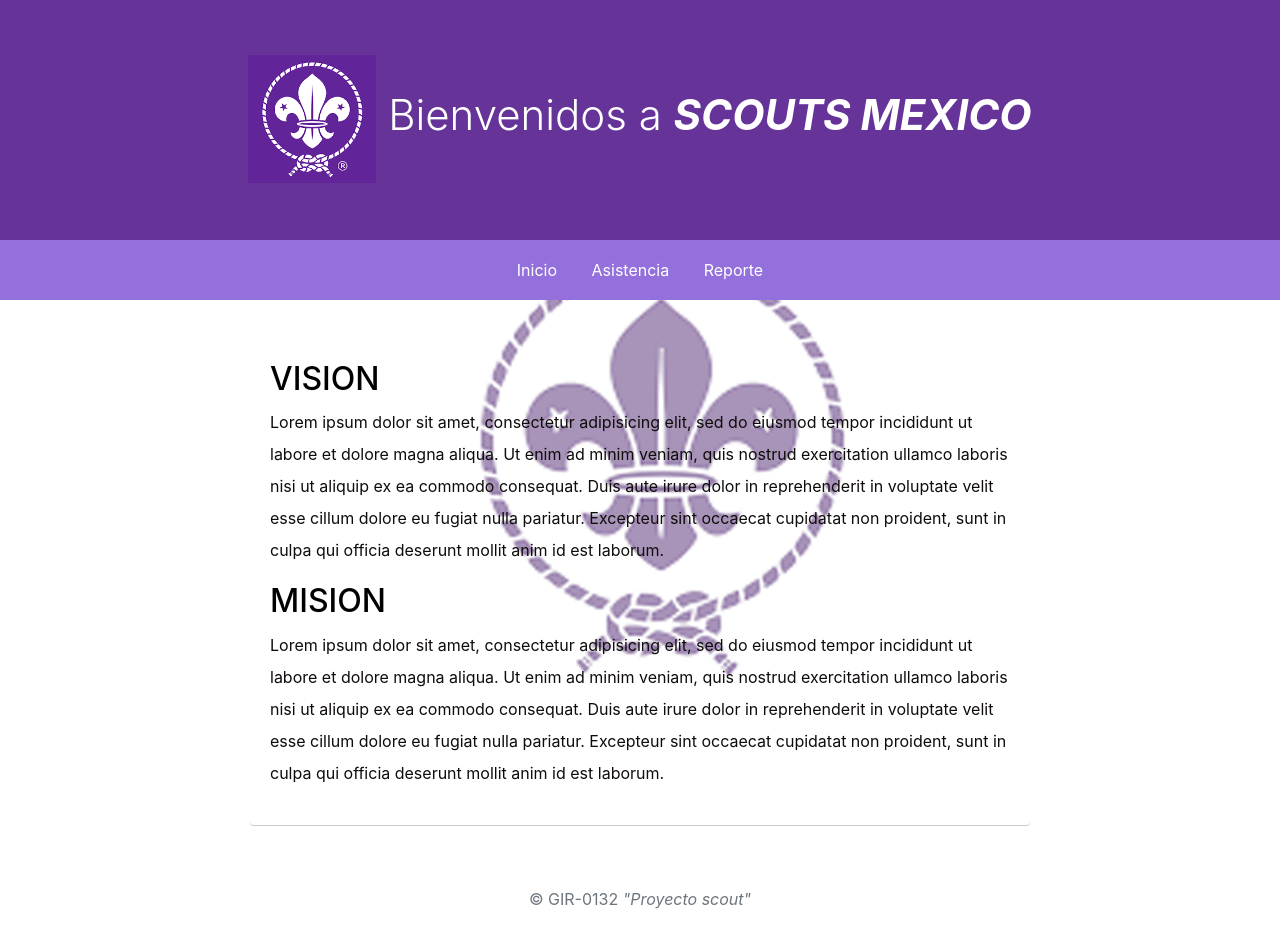
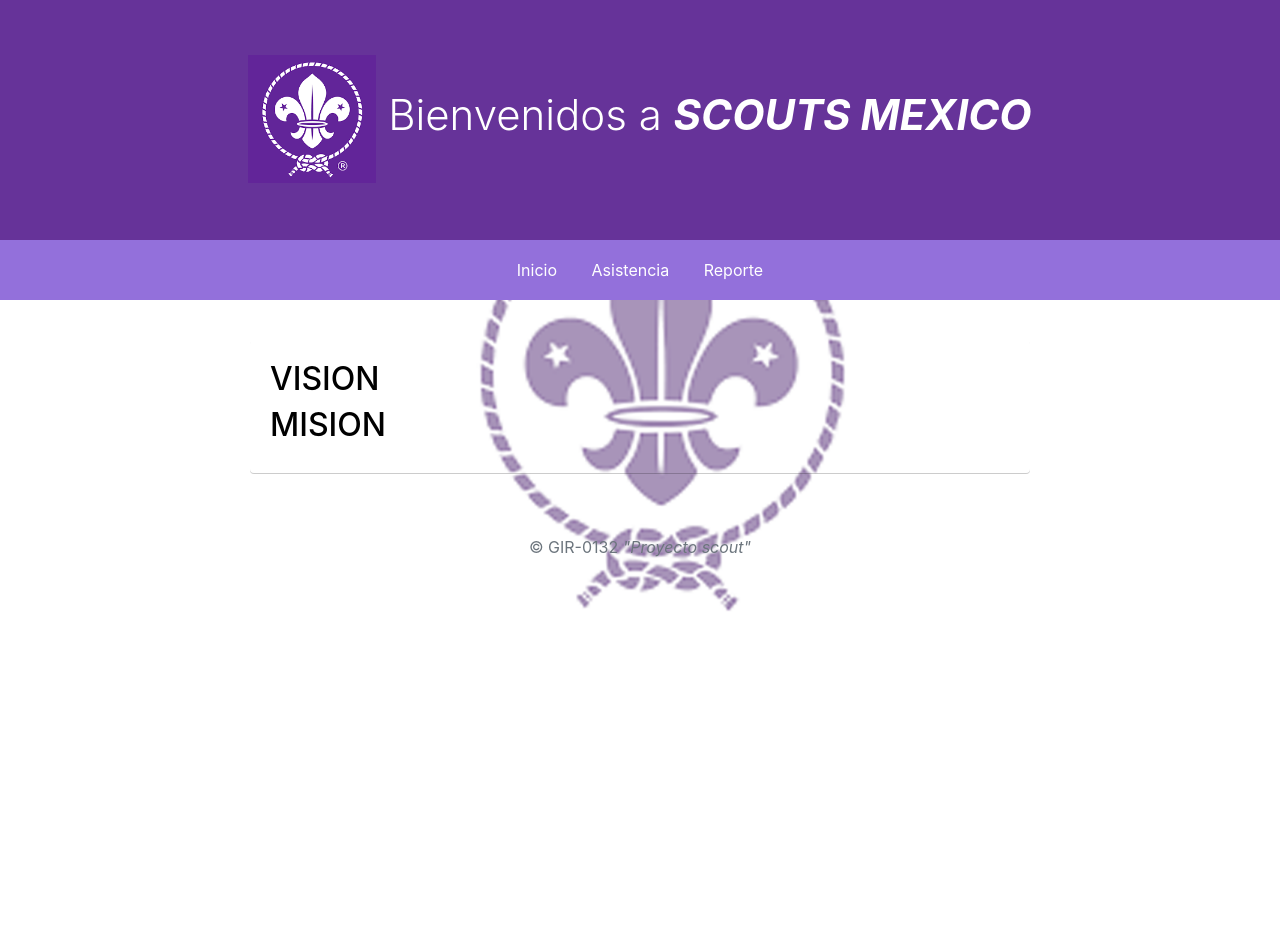
Before and after one commit to LeoDaniell/FondosCout, a PHP site: page /Fondoscout/ in a window 1280 px wide. After the commit the page ends 611 px from the top, so only its background shows below. Run offline with PHP 8.4, Linux system fonts and the light colour scheme; some web fonts are replaced.

Commit message:
Se modifico el archivo index.php

```diff
--- a/index.php
+++ b/index.php
@@ -43,20 +43,10 @@
 
 	<section >
 		<h2>Vision</h2>
-		<p>Lorem ipsum dolor sit amet, consectetur adipisicing elit, sed do eiusmod
-		tempor incididunt ut labore et dolore magna aliqua. Ut enim ad minim veniam,
-		quis nostrud exercitation ullamco laboris nisi ut aliquip ex ea commodo
-		consequat. Duis aute irure dolor in reprehenderit in voluptate velit esse
-		cillum dolore eu fugiat nulla pariatur. Excepteur sint occaecat cupidatat non
-		proident, sunt in culpa qui officia deserunt mollit anim id est laborum.</p>
+
 
 		<h2>mision</h2>
-		<p>Lorem ipsum dolor sit amet, consectetur adipisicing elit, sed do eiusmod
-		tempor incididunt ut labore et dolore magna aliqua. Ut enim ad minim veniam,
-		quis nostrud exercitation ullamco laboris nisi ut aliquip ex ea commodo
-		consequat. Duis aute irure dolor in reprehenderit in voluptate velit esse
-		cillum dolore eu fugiat nulla pariatur. Excepteur sint occaecat cupidatat non
-		proident, sunt in culpa qui officia deserunt mollit anim id est laborum.</p>
+
 
 
 
```
